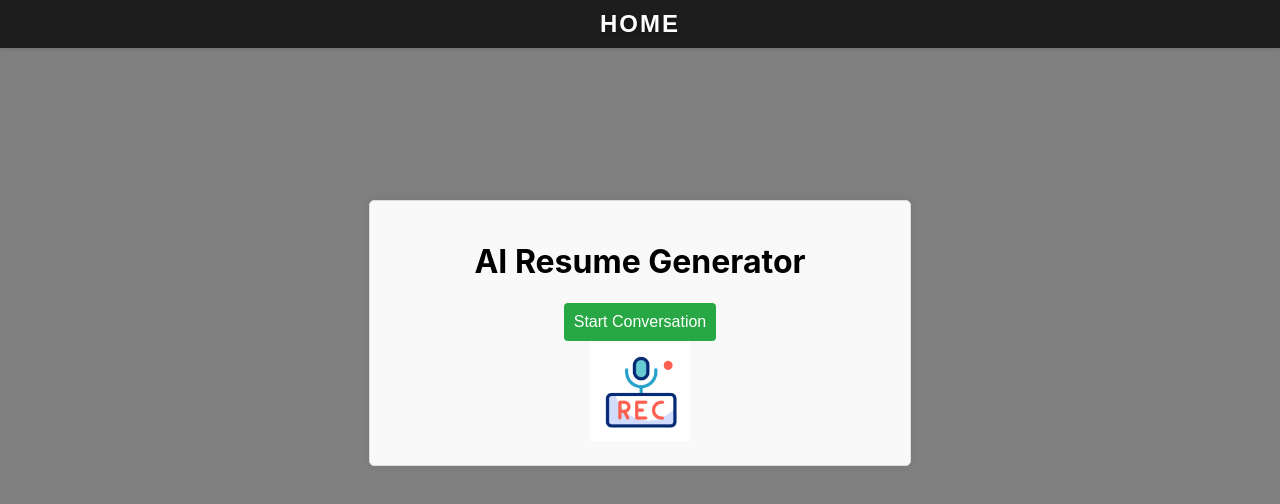
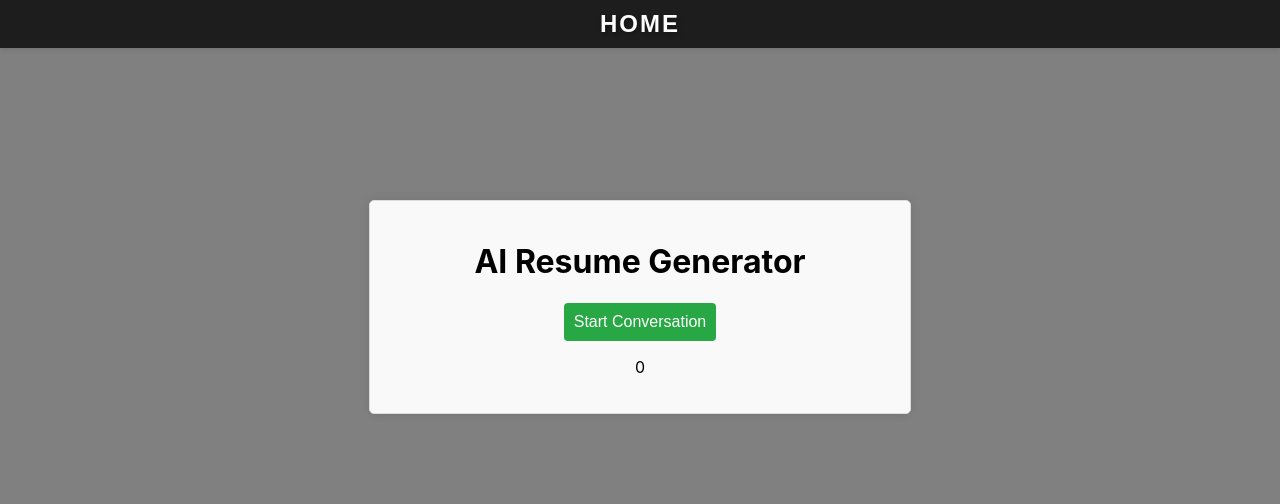
Before and after one commit to abhishekolympics/resume-builder, a React (Create React App) app in the folder frontend/: page / in a window 1280 px wide. Both pictures are taken after a click on the button "Start Conversation". Shown: the top 504 px of the page. Built offline with nearby package versions, Linux system fonts and the light colour scheme; no server answers; the HTML template or start-up script is replaced by a standard one; what ldrs would draw is missing.

Commit message:
add refs for showing timer

```diff
--- a/frontend/src/components/AI/speakQuestion.js
+++ b/frontend/src/components/AI/speakQuestion.js
@@ -21,7 +21,10 @@ const speakQuestion = async (
   setIsActive,
   speakQuestion,
   handleCompleteConversation,
-  currentQuestion
+  currentQuestion,
+  currentMaxTimeRef,
+  recordingStartedRef,
+  recordingStoppedRef
 ) => {
   try {
     audioChunksRef.current = [];
@@ -45,6 +48,7 @@ const speakQuestion = async (
 
     audio.onended = () => {
       setIsBotSpeaking(false);
+      recordingStartedRef.current = true;
       startRecording(
         text,
         setIsBotSpeaking,
@@ -66,7 +70,10 @@ const speakQuestion = async (
         setIsActive,
         speakQuestion,
         handleCompleteConversation,
-        currentQuestion
+        currentQuestion,
+        currentMaxTimeRef,
+        recordingStartedRef,
+        recordingStoppedRef
       );
     };
 
--- a/frontend/src/components/AudioControls/StartRecording.js
+++ b/frontend/src/components/AudioControls/StartRecording.js
@@ -19,7 +19,10 @@ const startRecording = async (
   setIsActive,
   speakQuestion,
   handleCompleteConversation,
-  currentQuestion
+  currentQuestion,
+  currentMaxTimeRef,
+  recordingStartedRef,
+  recordingStoppedRef
 ) => {
   try {
     const stream = await navigator.mediaDevices.getUserMedia({ audio: true });
@@ -40,6 +43,9 @@ const startRecording = async (
     }, 1000);
 
     const currentMaxTime = maxRecordingTimes[currentQuestionRef.current];
+    currentMaxTimeRef.current = currentMaxTime;
+    recordingStartedRef.current= false;
+    recordingStoppedRef.current = true;
     maxRecordingTimeoutRef.current = setTimeout(() => {
       stopRecording(
         text,
@@ -62,7 +68,10 @@ const startRecording = async (
         setIsActive,
         speakQuestion,
         handleCompleteConversation,
-        currentQuestion
+        currentQuestion,
+        currentMaxTimeRef,
+        recordingStartedRef,
+        recordingStoppedRef
       );
     }, currentMaxTime);
     const audioContext = new AudioContext();
--- a/frontend/src/pages/Home/Home.js
+++ b/frontend/src/pages/Home/Home.js
@@ -59,6 +59,14 @@ const Home = () => {
     20000, // 20 seconds for "How can employers contact you (email, phone number)?"
   ];
 
+  const currentMaxTimeRef = useRef(0);
+  const recordingStartedRef = useRef(false);
+  const recordingStoppedRef = useRef(true);
+
+  function timer() {
+    currentMaxTimeRef -= 1;
+  }
+
   const currentQuestionRef = useRef(currentQuestion);
 
   // Stop recording and process audio
@@ -91,7 +99,10 @@ const Home = () => {
       setIsActive,
       speakQuestion,
       handleCompleteConversation,
-      currentQuestion
+      currentQuestion,
+      currentMaxTimeRef,
+      recordingStartedRef,
+      recordingStoppedRef
     );
   };
 
@@ -420,6 +431,43 @@ const Home = () => {
     }
   });
 
+  // Timer logic
+  useEffect(() => {
+    let timerInterval = null;
+
+    if (isRecording && recordingStartedRef.current) {
+      setRecordingTime(currentMaxTimeRef.current);
+      recordingStartedRef.current = false; // Reset start ref after countdown begins
+
+      timerInterval = setInterval(() => {
+        setRecordingTime((prevTime) => {
+          if (prevTime > 0) {
+            return prevTime - 1;
+          } else {
+            clearInterval(timerInterval);
+            recordingStoppedRef.current = true; // Signal recording stopped
+            return 0;
+          }
+        });
+      }, 1000);
+    }
+
+    return () => clearInterval(timerInterval);
+  }, [
+    isRecording,
+    currentMaxTimeRef,
+    recordingStartedRef,
+    recordingStoppedRef,
+  ]);
+
+  // To reset timer when recording stops
+  useEffect(() => {
+    if (recordingStoppedRef.current) {
+      setRecordingTime(0); // Reset display
+      recordingStoppedRef.current = false;
+    }
+  }, [recordingStoppedRef]);
+
   return (
     <div>
       <Navbar pageName={"Home"} />
@@ -452,6 +500,12 @@ const Home = () => {
               ) : (
                 <p>Processing...</p>
               )}
+
+              <p>S</p>
+            </div>
+          ) && (
+            <div className="timer">
+              <p>{recordingTime}</p>
             </div>
           )}
       </div>
```
Also changed, not shown: frontend/src/components/AudioControls/StopRecording.js (+8 -2 lines). Lines whose indentation alone changed are shown as unchanged.
